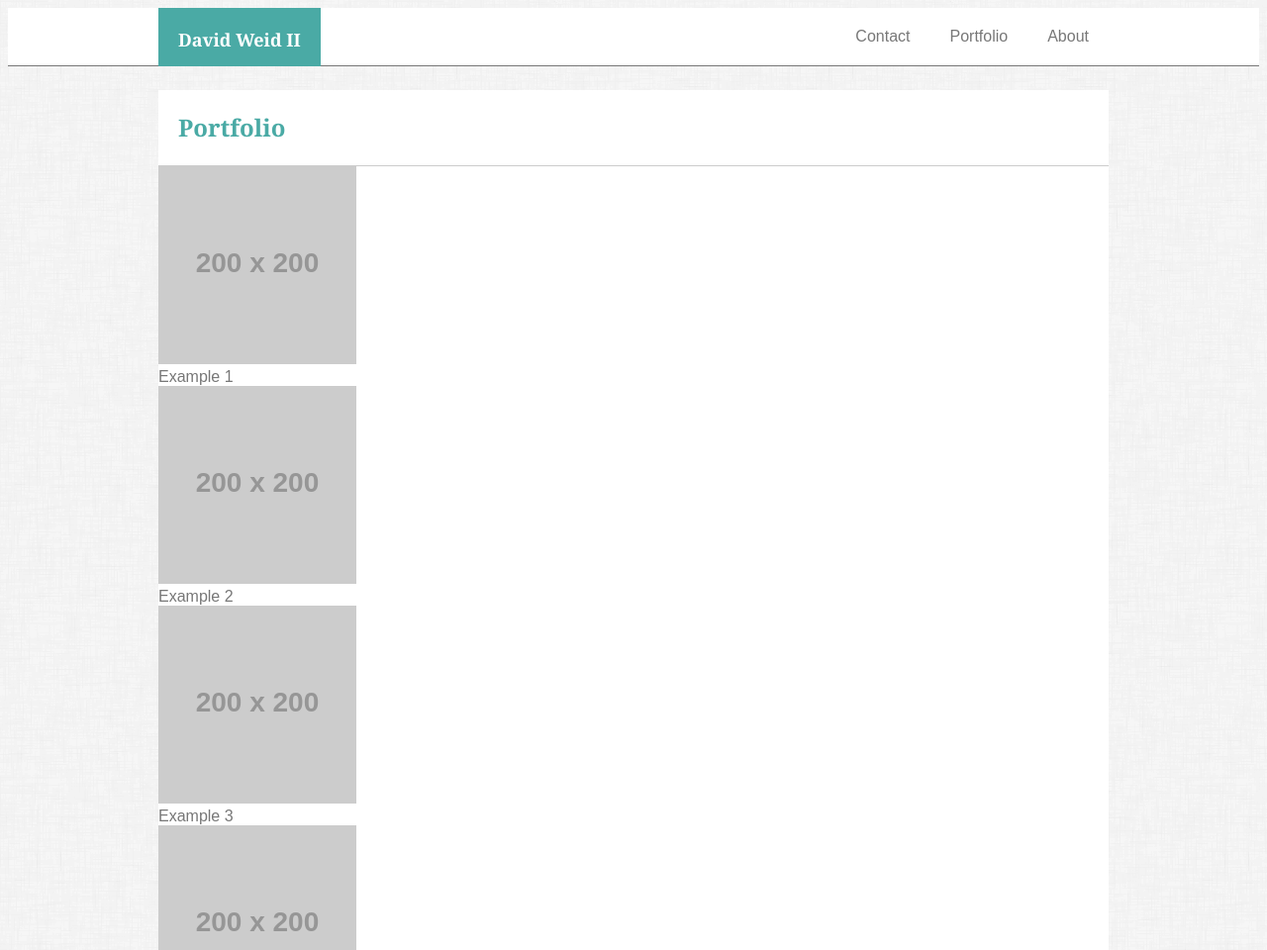
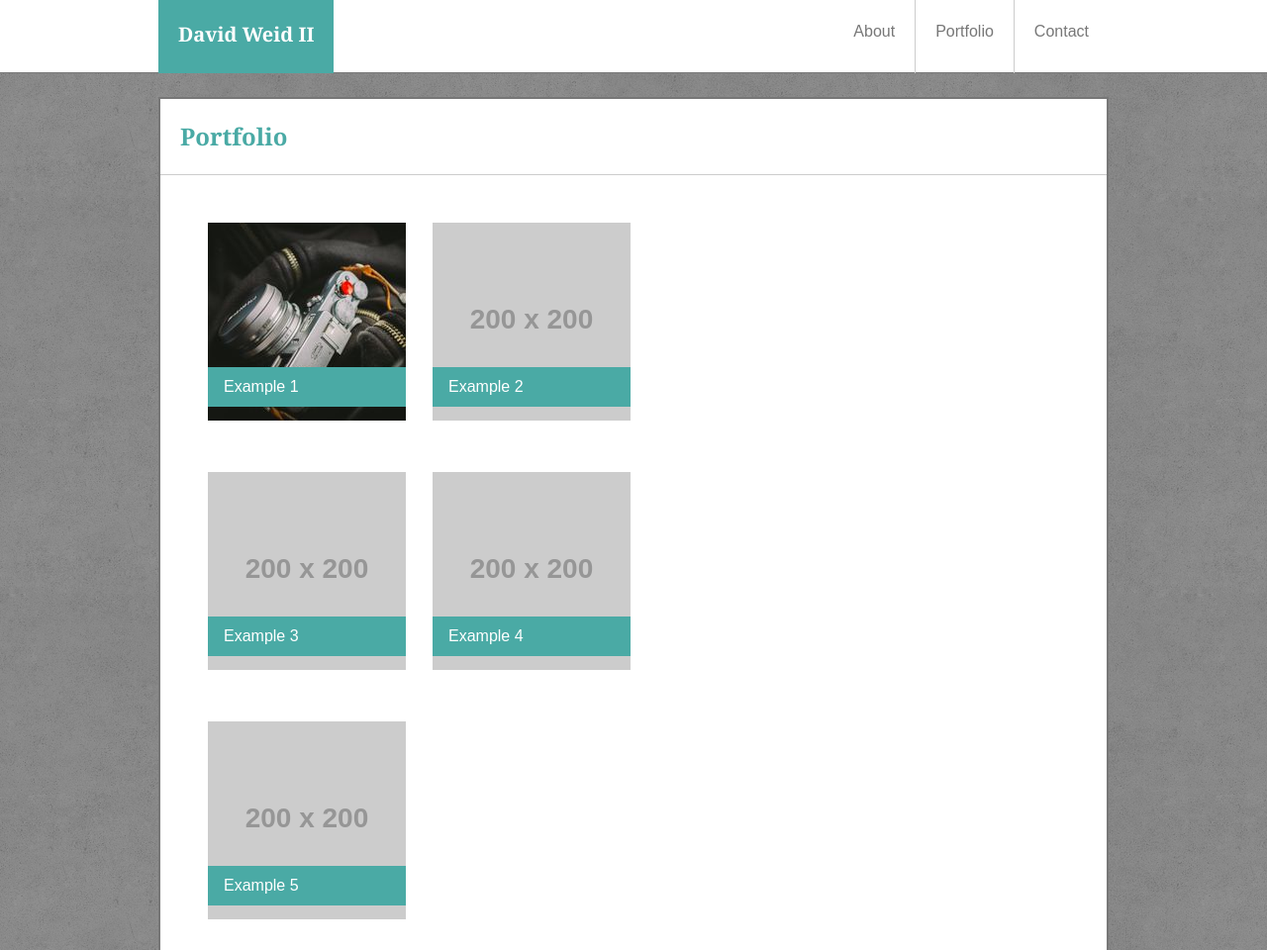
Before and after one commit to DavidWeid/Basic-Portfolio, a plain HTML site: page portfolio.html in a window 1280 px wide. Shown: the top 960 px of the page at 99% size. Drawn offline with Linux system fonts and the light colour scheme; placeholder pictures from the web are drawn by us.

Commit message:
updated css formats

```diff
--- a/assets/css/style.css
+++ b/assets/css/style.css
@@ -4,6 +4,7 @@
 
 html, body {
     height: 100%;
+    margin: 0;
 }
 
 body{
@@ -21,7 +22,7 @@ body{
 
 body {
     color: #777777;
-    background-image: url("../images/dust_scratches.png");
+    background-image: url("../images/mochaGrunge.png");
     font-family: 'Arial', 'Helvetica Neue', 'Helvetica', 'sans-serif';
 }
 
@@ -32,7 +33,7 @@ a {
 
 #all-the-way {
     background: #ffffff;
-    height: 59px;
+    height: 74px;
     margin: 0 0 24px 0;
     border-bottom-color: #cccccc;
     border-bottom: 1px solid;
@@ -45,7 +46,7 @@ a {
     margin: 0 auto;
     margin-bottom: 20px;
     width: 960px;
-    height: 59px;
+    height: 74px;
 }
 
 #name-plate {
@@ -54,8 +55,9 @@ a {
     font-family: 'Georgia', 'Times', 'Times New Roman', 'serif';
     float: left;
     padding: 20px;
-    height: 59px;
-    font-size: 18px;
+    height: 74px;
+    font-size: 20px;
+    line-height: 150%;
     font-weight: bold;
     border: none;
 }
@@ -69,24 +71,39 @@ a {
 #contact {
     float: right;
     padding: 20px;
-    height: 59px;
+    height: 74px;
+    line-height: 150%;
 }
 
-.content {
+#about,
+#portfolio {
+    border-right: 1px solid #cccccc;
+}
+
+.content-real {
     background: #ffffff;
     border-color: #dddddd;
+    border: 2px solid;
     width: 960px;
     margin: 0 auto;
     clear: both;
 }
 
 #profile-pic {
-    margin: 16px;
+    margin: 18px;
     float: left;
 }
 
 #text {
+    margin: 18px;
+    font-size: 18px;
+    line-height: 150%;
+}
+
+#contact-form {
     margin: 16px;
+    font-size: 18px;
+    line-height: 150%;
 }
 
 #footer {
@@ -110,3 +127,61 @@ a {
     padding: 20px;
     border-bottom: 1px solid #cccccc;
 }
+
+input[type="submit"] {
+    padding: 6px 18px;
+    background: #4aaaa5;
+    color: white;
+    border: 0 none;
+    width: 120px;
+    text-align: center;
+    font-size: 20px;
+    font-weight: 200;
+}
+
+input[type="text"] {
+    width: 100%;
+}
+
+.portfolio-links {
+    width: 100%;
+    padding: 24px;
+}
+
+.p-block {
+    padding: 24px;
+    position: relative;
+}
+ #p1 {
+     float: left;
+     width: 25%;
+ }
+
+ #p2 {
+     float: left;
+     width: 75%;
+ }
+
+ #p3 {
+     float: left;
+     width: 25%;
+ }
+
+ #p4 {
+     float: left;
+     width: 75%;
+ }
+
+ #p5 {
+     clear: both;
+ }
+
+ .p-text {
+     padding: 8px 16px;
+     line-height: 150%;
+     color: white;
+     background: #4aaaa5;
+     width: 200px;
+     position: absolute;
+     bottom: 42px;
+ }
--- a/portfolio.html
+++ b/portfolio.html
@@ -21,16 +21,16 @@
 
             <div id="nav-bar">
 
-                <div id="about">
-                    <a href="#">About</a>
+                <div id="contact">
+                    <a href="contact.html">Contact</a>
                 </div>
 
                 <div id="portfolio">
-                    <a href="#">Portfolio</a>
+                    <a href="portfolio.html">Portfolio</a>
                 </div>
 
-                <div id="contact">
-                    <a href="#">Contact</a>
+                <div id="about">
+                    <a href="index.html">About</a>
                 </div>
 
             </div>
@@ -41,6 +41,8 @@
 
     <div class="content">
 
+        <div class="content-real">
+
             <header id="portfolio-header">
 
                 Portfolio
@@ -49,50 +51,44 @@
 
             <div class="portfolio-links">
 
-                <div id="p1">
+                <div class="p-block" id="p1">
 
-                    <img src="https://via.placeholder.com/200" alt="Profile Picture" />
-                    <div>Example 1</div>
+                    <img src="assets/images/camera.jpg" alt="Portfolio 1" />
+                    <div class="p-text">Example 1</div>
 
                 </div>
 
-                <div id="p2">
+                <div class="p-block" id="p2">
 
                     <img src="https://via.placeholder.com/200" alt="Profile Picture" />
-                    <div>Example 2</div>
+                    <div class="p-text">Example 2</div>
 
                 </div>
 
-                <div id="p3">
+                <div class="p-block" id="p3">
 
                     <img src="https://via.placeholder.com/200" alt="Profile Picture" />
-                    <div>Example 3</div>
+                    <div class="p-text">Example 3</div>
 
                 </div>
 
-                <div id="p4">
+                <div class="p-block" id="p4">
 
                     <img src="https://via.placeholder.com/200" alt="Profile Picture" />
-                    <div>Example 4</div>
+                    <div class="p-text">Example 4</div>
 
                 </div>
 
-                <div id="p5">
+                <div class="p-block" id="p5">
 
                     <img src="https://via.placeholder.com/200" alt="Profile Picture" />
-                    <div>Example 5</div>
+                    <div class="p-text">Example 5</div>
 
                 </div>
 
-                <div id="p6">
+            </div>
 
-                    <img src="https://via.placeholder.com/200" alt="Profile Picture" />
-                    <div>Examlpe 6</div>
-
-                </div>
-
-
-            </div>
+        </div>
 
     </div>
 
```
Also changed, not shown: contact.html (+15 -11 lines), index.html (+12 -8 lines), assets/images/Graduation.jpg (added), assets/images/Profile Pic.jpg (added), assets/images/camera.jpg (added).
